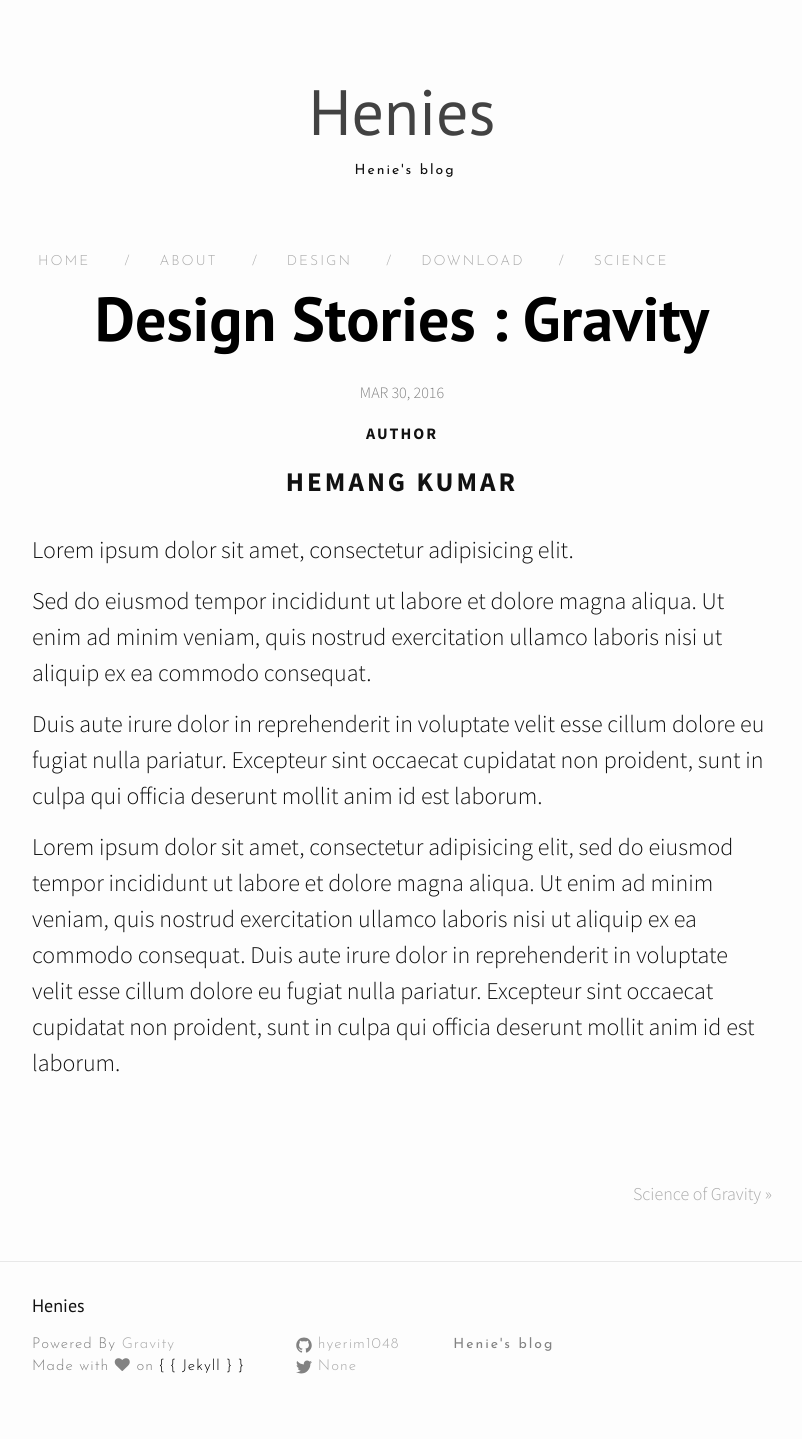
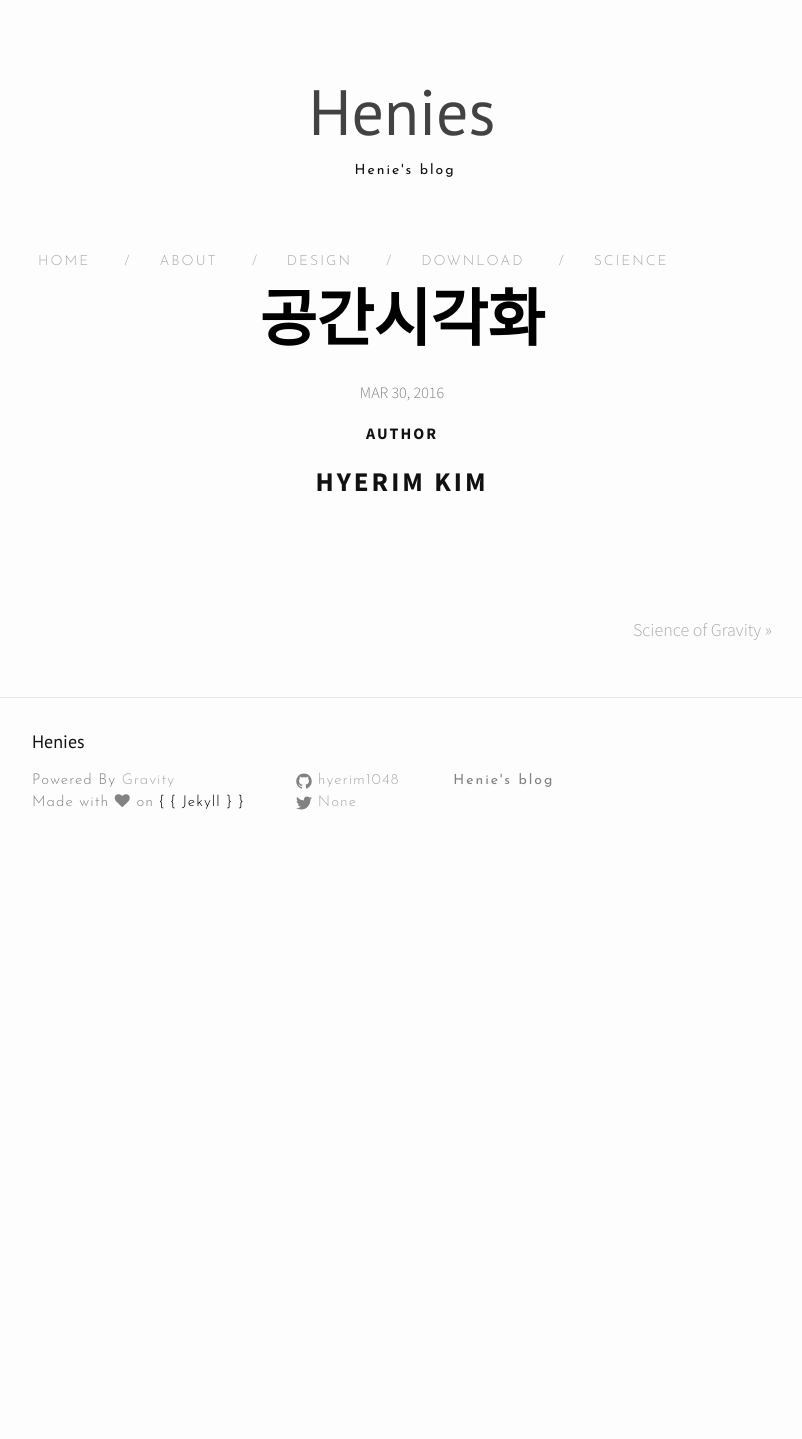
Before and after one commit to hyerim1048/old_hyerim, a Jekyll site: the page built from _posts/2016-03-30-design-stories.markdown, in a window 1280 px wide. Shown: the whole page, without its empty margins (238-1040 px from the left). Built offline with Jekyll 4.4.1, drawn with Linux system fonts in a browser that asks for light colours; nearby versions of some CDN libraries; after the commit the page ends 900 px from its top, so only the background shows below that.

Commit message:
Update 2016-03-30-design-stories.markdown

```diff
--- a/_posts/2016-03-30-design-stories.markdown
+++ b/_posts/2016-03-30-design-stories.markdown
@@ -1,14 +1,7 @@
 ---
 layout: post
-title:  "Design Stories : Gravity"
+title:  "공간시각화"
 date:   2016-03-30 19:45:31 +0530
-categories: ["design", "science", "life"]
-author: "Hemang Kumar"
+categories: ["design", "map", "data"]
+author: "Hyerim Kim"
 ---
-Lorem ipsum dolor sit amet, consectetur adipisicing elit.
-
-Sed do eiusmod tempor incididunt ut labore et dolore magna aliqua. Ut enim ad minim veniam, quis nostrud exercitation ullamco laboris nisi ut aliquip ex ea commodo consequat.
-
- Duis aute irure dolor in reprehenderit in voluptate velit esse cillum dolore eu fugiat nulla pariatur. Excepteur sint occaecat cupidatat non proident, sunt in culpa qui officia deserunt mollit anim id est laborum.
-
-Lorem ipsum dolor sit amet, consectetur adipisicing elit, sed do eiusmod tempor incididunt ut labore et dolore magna aliqua. Ut enim ad minim veniam, quis nostrud exercitation ullamco laboris nisi ut aliquip ex ea commodo consequat. Duis aute irure dolor in reprehenderit in voluptate velit esse cillum dolore eu fugiat nulla pariatur. Excepteur sint occaecat cupidatat non proident, sunt in culpa qui officia deserunt mollit anim id est laborum.
```
